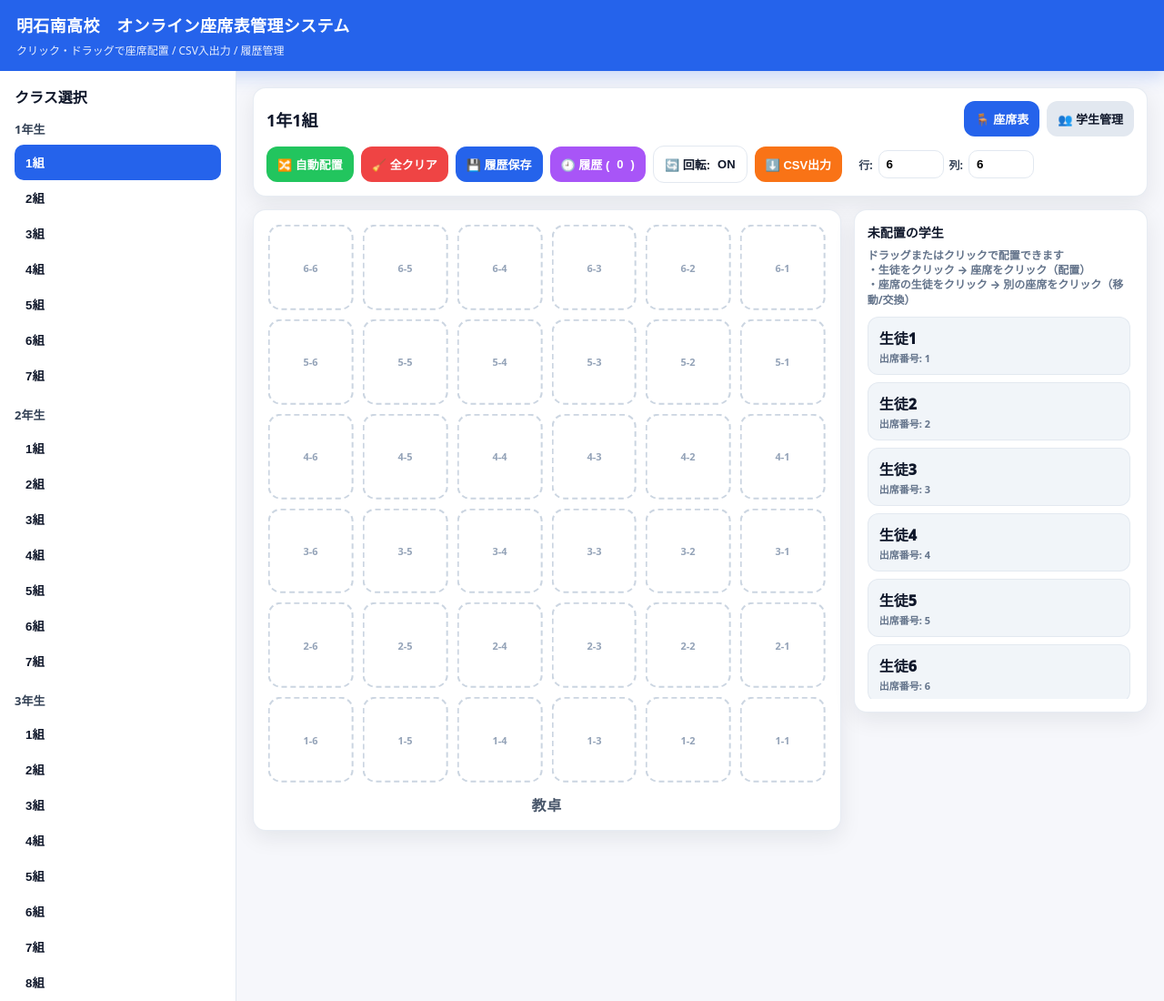
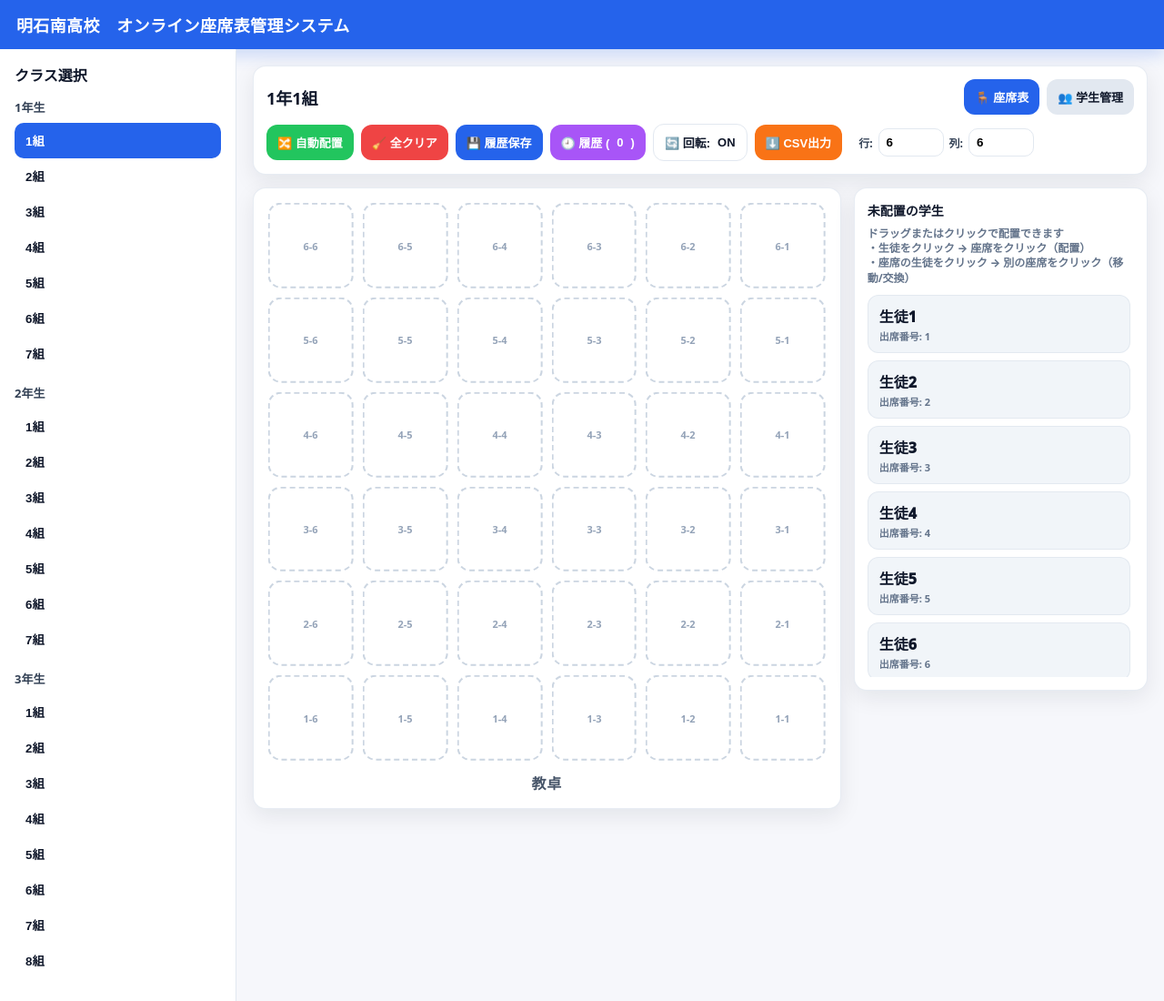
Before and after one commit to naturespa/zaseki, a plain HTML site: page index.html in a window 1280 px wide. Shown: the top 1100 px of the page at 91% size. Drawn offline with Linux system fonts and the light colour scheme.

Commit message:
Update index.html

```diff
--- a/index.html
+++ b/index.html
@@ -14,7 +14,6 @@
       <div class="topbar-inner">
         <div>
           <h1>明石南高校　オンライン座席表管理システム</h1>
-          <p>クリック・ドラッグで座席配置 / CSV入出力 / 履歴管理</p>
         </div>
         <div id="envBanner" class="env-banner hidden"></div>
       </div>
```
